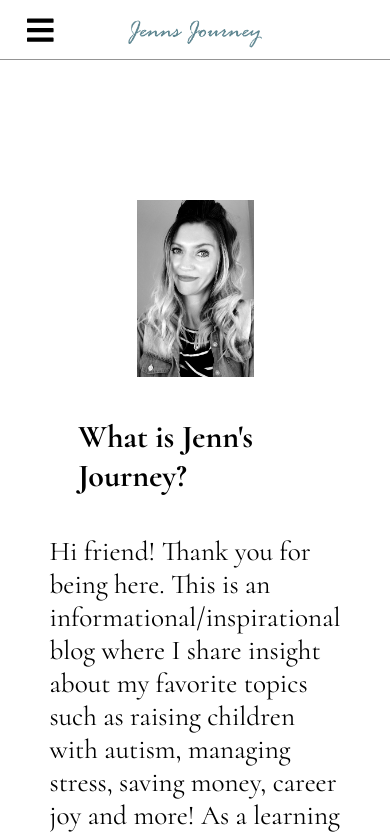
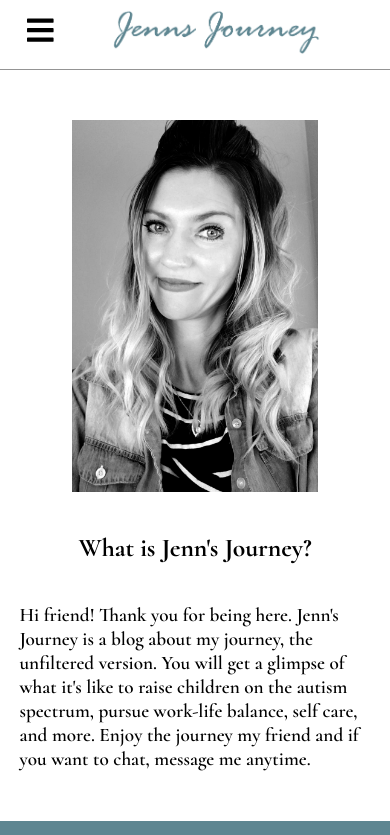
Before and after one commit to ecombee28/JennsJourney, a Next.js app: page /about in a window 390 px wide. Shown: the top 835 px of the page. Built offline with nearby package versions, Linux system fonts and the light colour scheme.

Commit message:
fixed header and header logo

```diff
--- a/pages/about.js
+++ b/pages/about.js
@@ -14,16 +14,11 @@ const about = () => {
         <img src="/main_about.jpg" className={style.img} />
         <h1 className={style.title}>What is Jenn's Journey?</h1>
         <p className={style.text}>
-          Hi friend! Thank you for being here. This is an
-          informational/inspirational blog where I share insight about my
-          favorite topics such as raising children with autism, managing stress,
-          saving money, career joy and more! As a learning professional, I can
-          confirm the statement- "you never stop learning." This simple truth
-          gave me the confidence to start the blog. I may not be the expert but
-          I hope my experiences will inspire, encourage and challenge you. If
-          not, at least give you a good chuckle because I've got some
-          embarrassing stories to share. So, enjoy the journey my friend and if
-          you want to chat, message me anytime.
+          Hi friend! Thank you for being here. Jenn's Journey is a blog about my
+          journey, the unfiltered version. You will get a glimpse of what it's
+          like to raise children on the autism spectrum, pursue work-life
+          balance, self care, and more. Enjoy the journey my friend and if you
+          want to chat, message me anytime.
         </p>
       </div>
     </div>
--- a/styles/About.module.css
+++ b/styles/About.module.css
@@ -23,4 +23,26 @@
 
 .text {
     font-size: 1.7rem;
+    font-weight: 600;
+    font-family: 'Cormorant', serif;
 }
+
+@media screen and (max-width:480px) {
+    .main_container {
+        width: 90%;
+        margin: 50px auto;
+    }
+    .img {
+        width: 70%;
+        object-fit: contain;
+        margin: auto;
+    }
+    .title {
+        font-size: 1.6rem;
+    }
+    .text {
+        font-size: 1.2rem;
+        font-weight: 600;
+        font-family: 'Cormorant', serif;
+    }
+}
--- a/styles/Nav.module.css
+++ b/styles/Nav.module.css
@@ -136,7 +136,7 @@
     }
     .header {
         width: 100%;
-        height: 60px;
+        height: 70px;
         display: flex;
         flex-direction: column;
         justify-content: space-between;
@@ -204,21 +204,21 @@
     }
     .show_mini_logo {
         display: block;
-        margin-left: 50%;
-        transform: translateX(-50%);
-        margin-top: 0px;
-        width: 200px;
+        margin-left: 54%;
+        transform: translateX(-46%);
+        margin-top: -5px;
+        width: 230px;
         object-fit: contain;
     }
 }
 
-@media screen and (max-width: 480px) {
+@media screen and (max-width: 320px) {
     .show_mini_logo {
         display: block;
-        margin-left: 50%;
-        transform: translateX(-50%);
-        margin-top: 10px;
-        width: 150px;
+        margin-left: 60%;
+        transform: translateX(-40%);
+        margin-top: 5px;
+        width: 180px;
         object-fit: contain;
     }
 }
```
Also changed, not shown: pages/index.js (+2 -8 lines), styles/Home.module.css (+38 -64 lines), public/landing_image.jpg.
